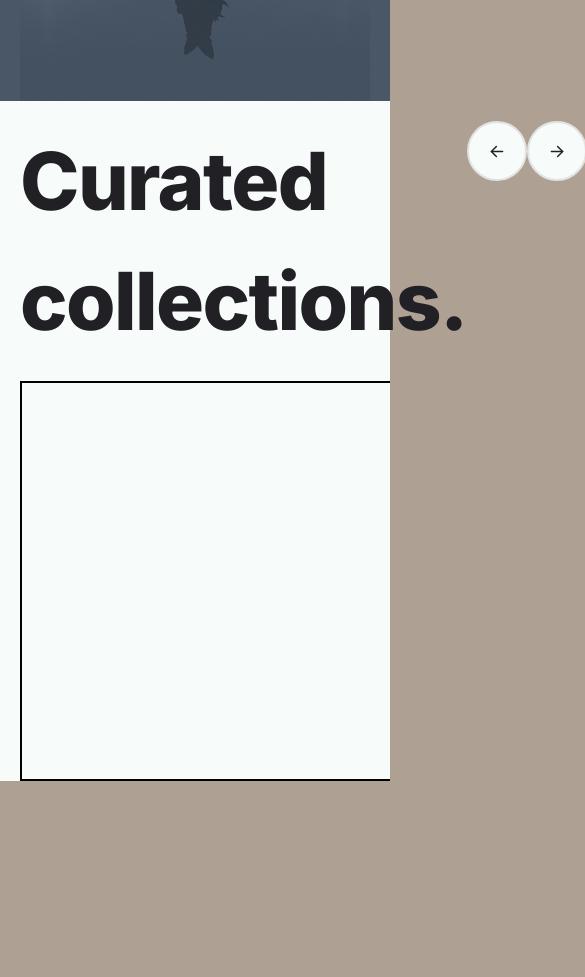
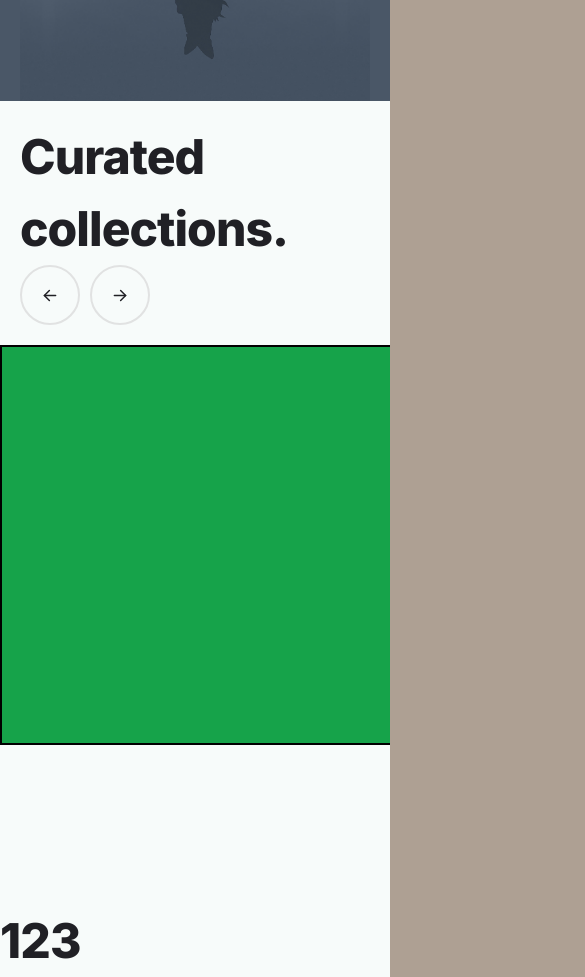
Before and after one commit to Ggaabriel/Social_Netkok, a React (Create React App) app: page / in a window 390 px wide. Shown: the part 3940-4917 px from the top of the page, 585 px wide, since content can reach past the window. Before the commit the page ends 4721 px from the top, so only its background shows below. Built offline with nearby package versions, Linux system fonts and the light colour scheme.

Commit message:
Сделал слайдер

```diff
--- a/src/components/Home/CuratedArtwork.tsx
+++ b/src/components/Home/CuratedArtwork.tsx
@@ -13,6 +13,10 @@ const CuratedArtwork = (props: Props) => {
                     <br />
                     Artwork.
                 </h1>
+
+
+
+
                 <div className=" bg-acc06 m:min-w-[192px] m:h-[72px] max-m:min-w-[128px] max-m:h-[44px] max-s:w-[128px] rounded-full flex justify-center items-center s:my-8">
                     <Arrow className="w-[65%] h-[40%]" />
                 </div>
--- a/src/components/Home/index.tsx
+++ b/src/components/Home/index.tsx
@@ -1,5 +1,5 @@
 import React, { useEffect, useRef, useState } from "react";
-import {ReactComponent as Arrow} from "../../assets/icons/arrow right.svg"
+import { ReactComponent as Arrow } from "../../assets/icons/arrow right.svg";
 
 import Artists from "./Artists";
 import CuratedArtwork from "./CuratedArtwork";
@@ -8,32 +8,150 @@ import TopSale from "./TopSale";
 type Props = {};
 
 const Home = (props: Props) => {
+    const scroll = useRef<HTMLDivElement>(null);
+    const collection = useRef<HTMLDivElement>(null);
+    const collections = useRef<HTMLDivElement>(null);
+
+    const scrollLeft = () => {
+        if (scroll.current && collection.current) {
+            const currentCollectionWidth = collection.current.offsetWidth
+            const increaseNumberToDivisible = (number: number): number => {
+                let count = 0;
+                if (number % currentCollectionWidth === 0) {
+                    number--;
+                    count--;
+                }
+                if (!Number.isInteger(number)) {
+                  number = Math.floor(number);
+                }
+
+                if (number === 0) {
+                  number--;
+                  count--;
+                }
+
+                while (number % currentCollectionWidth !== 0) {
+                  number--;
+                  count--;
+                  console.log(count);
+                }
+
+                return count;
+              };
+
+
+            scroll.current.scrollBy({
+                left: increaseNumberToDivisible(scroll.current.scrollLeft),
+                behavior: "smooth",
+            });
+
+        }
+    };
+    const scrollRight = () => {
+
+        if (scroll.current && collections.current && collection.current) {
+            const currentCollectionWidth = collection.current.offsetWidth
+            const currentScroll = scroll.current;
+            const currentCollections = collections.current;
+            const increaseNumberToDivisible = (number: number): number => {
+                let count = 0;
+
+                let totalScrollWidth = currentScroll?.scrollWidth - currentScroll.offsetWidth;
+                // let firstClickWidth =   totalScrollWidth - Math.floor(totalScrollWidth / currentCollectionWidth) * currentCollectionWidth;//395
+                const firstClickWidth = Math.floor(totalScrollWidth / currentCollectionWidth) * currentCollectionWidth - totalScrollWidth || currentCollectionWidth;
+                const targetValue = Math.ceil(number / currentCollectionWidth) * currentCollectionWidth + Math.abs(firstClickWidth);
+                if (number % targetValue === 0) {
+                    number++;
+                    count++;
+                }
+                if (!Number.isInteger(number)) {
+                  number = Math.floor(number);
+                }
+
+                if (number === 0) {
+                  number++;
+                  count++;
+                }
+
+
+                while (number % targetValue !== 0) {
+                  number++;
+                  count++;
+                }
+                console.log(currentScroll?.scrollWidth - currentScroll.offsetWidth); // настоящая ширина скролла
+
+                return count;
+              };
+
+
+            scroll.current.scrollBy({
+                left: increaseNumberToDivisible(scroll.current.scrollLeft),
+                behavior: "smooth",
+            });
+        }
+    };
+    // useEffect(() => {
+    //     const currentScroll = scroll.current;
+    //     const currentCollections = collections.current;
+    //     if (currentScroll === null) return;
+    //     if (currentCollections === null) return;
+
+    //     const handleScroll = () => {
+    //         console.log(currentScroll.scrollLeft);
+    //         console.log(currentScroll.offsetWidth); //ширина блока с блоками
+    //         console.log(currentCollections.offsetWidth / 2 + (1600 - currentScroll.offsetWidth)); //максимальная точка скролла с учетом ширины
+    //         console.log(currentCollections.offsetWidth / 2);
+    //     };
+
+    //     currentScroll.addEventListener("scroll", handleScroll);
+
+    //     return () => {
+    //         currentScroll.removeEventListener("scroll", handleScroll);
+    //     };
+    // }, [scroll]);
+
     return (
         <div className="bg-mainWhite w-full text-textColor">
             <CuratedArtwork />
             <Artists />
             <TopSale />
-            <div>
-                <div className="flex justify-between px-5 md:px-16 py-5 md:py-16">
-                   <h1>Curated collections.</h1>
-                   <div className="w-[130px] flex justify-between">
-                        <div className="w-[60px] h-[60px] cursor-pointer transition group hover:border-none hover:bg-textColor bg-mainWhite border-2 border-gray03 rounded-full flex items-center justify-center">
+            <div className="mb-[80px]">
+                <div className="flex justify-between px-5 md:px-16 py-5 md:py-16 max-s:flex-col">
+                    <h1 className="max-md:text-[56px] max-s:text-[48px]" >Curated collections.</h1>
+                    <div className="w-[130px] flex justify-between">
+                        <div
+                            onClick={scrollLeft}
+                            className="w-[60px] h-[60px] cursor-pointer transition group hover:border-none hover:bg-textColor bg-mainWhite border-2 border-gray03 rounded-full flex items-center justify-center"
+                        >
                             <Arrow className="stroke-textColor group-hover:stroke-mainWhite w-[18px] h-[15px] rotate-180" />
                         </div>
-                        <div className="w-[60px] h-[60px] cursor-pointer transition group hover:border-none hover:bg-textColor bg-mainWhite border-2 border-gray03 rounded-full flex items-center justify-center">
+                        <div
+                            onClick={scrollRight}
+                            className="w-[60px] h-[60px] cursor-pointer transition group hover:border-none hover:bg-textColor bg-mainWhite border-2 border-gray03 rounded-full flex items-center justify-center"
+                        >
                             <Arrow className="stroke-textColor group-hover:stroke-mainWhite w-[18px] h-[15px]" />
                         </div>
-                   </div>
+                    </div>
                 </div>
-                <div className="w-full overflow-auto">
-                    <div className="px-5 md:px-16 flex  w-fit">
-                        {[...Array(8)].map(()=>{
-                            return <div className={` flex-grow w-[400px] border-2 border-black h-[400px] bg-${[`red-600`,`yellow-600`,`green-600`][Math.floor(Math.random() * (2 - 0 + 1)) + 0]}`}>
-
-                            </div>
+                <div className="w-full overflow-auto collections pb-[80px]" ref={scroll}>
+                    <div ref={collections} className=" flex w-fit">
+                        {[...Array(8)].map(() => {
+                            return (
+                                <div
+                                    ref={collection}
+                                    className={` flex-grow w-[400px] border-2 border-black h-[400px] ${
+                                        [`bg-red-600`, `bg-yellow-600`, `bg-green-600`][
+                                            Math.floor(Math.random() * (2 - 0 + 1)) + 0
+                                        ]
+                                    }`}
+                                ></div>
+                            );
                         })}
                     </div>
                 </div>
+            </div>
+            <div className="mt-[80px]">
+                <h3>123</h3>
             </div>
         </div>
     );
--- a/src/index.css
+++ b/src/index.css
@@ -135,3 +135,31 @@ button {
     background-color: #fff;
     border-radius: 15px;
 }
+
+.collections::-webkit-scrollbar{
+    height: 8px;
+}
+
+.collections::-webkit-scrollbar-track{
+    margin-inline: 35vw;
+    border-radius:4px;
+   @apply bg-gray03
+
+}
+@media not all and (min-width: 768px) {
+    .collections::-webkit-scrollbar-track{
+        margin-inline: 24px;
+    }
+
+}
+.collections::-webkit-scrollbar-thumb{
+    border-radius:4px;
+    border: 2px solid #E1E2E2;
+    background-color:#686A6C;
+
+ }
+ .collections::-webkit-scrollbar-thumb:hover{
+    @apply bg-textColor
+    transition
+
+ }
```
